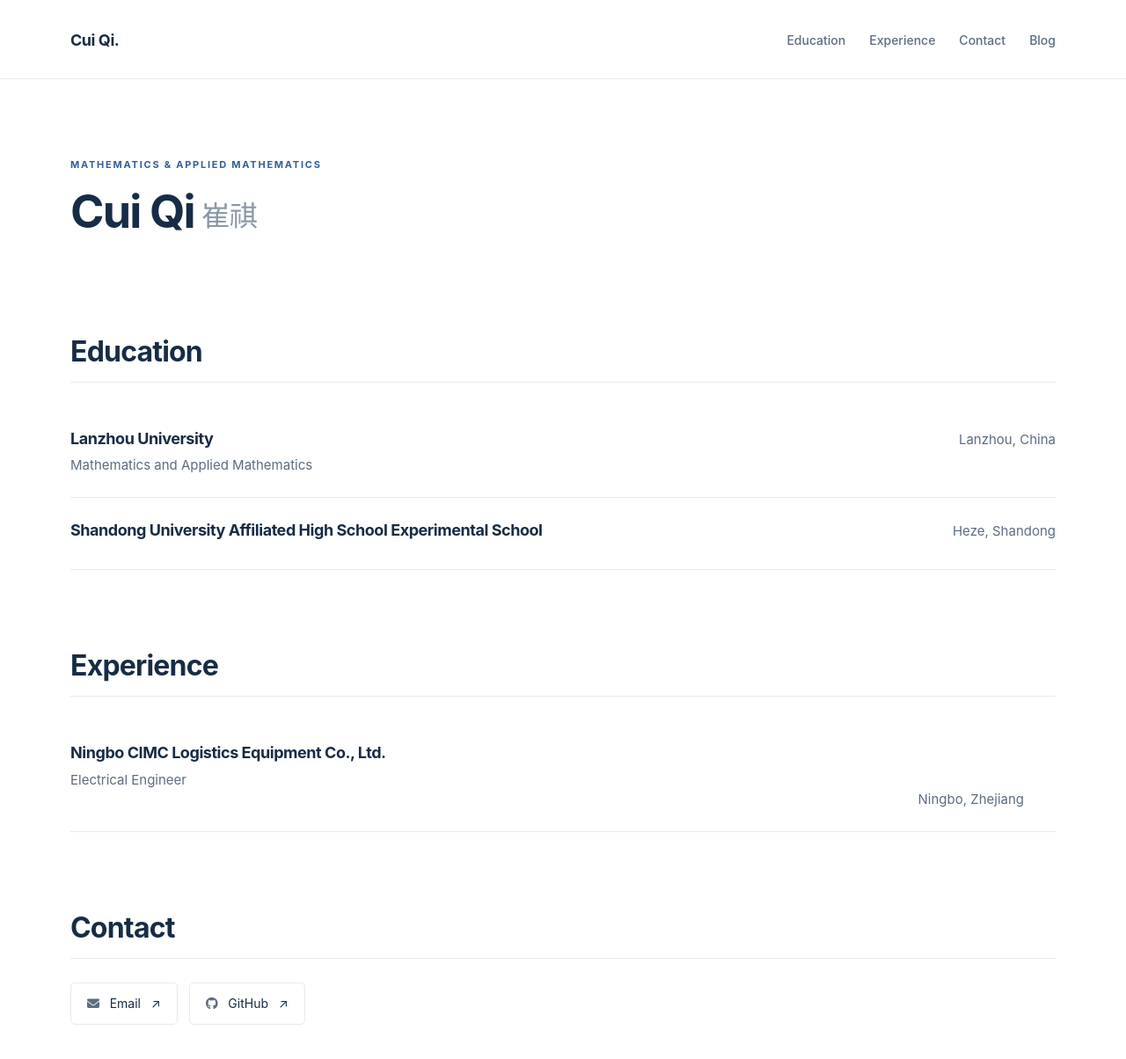
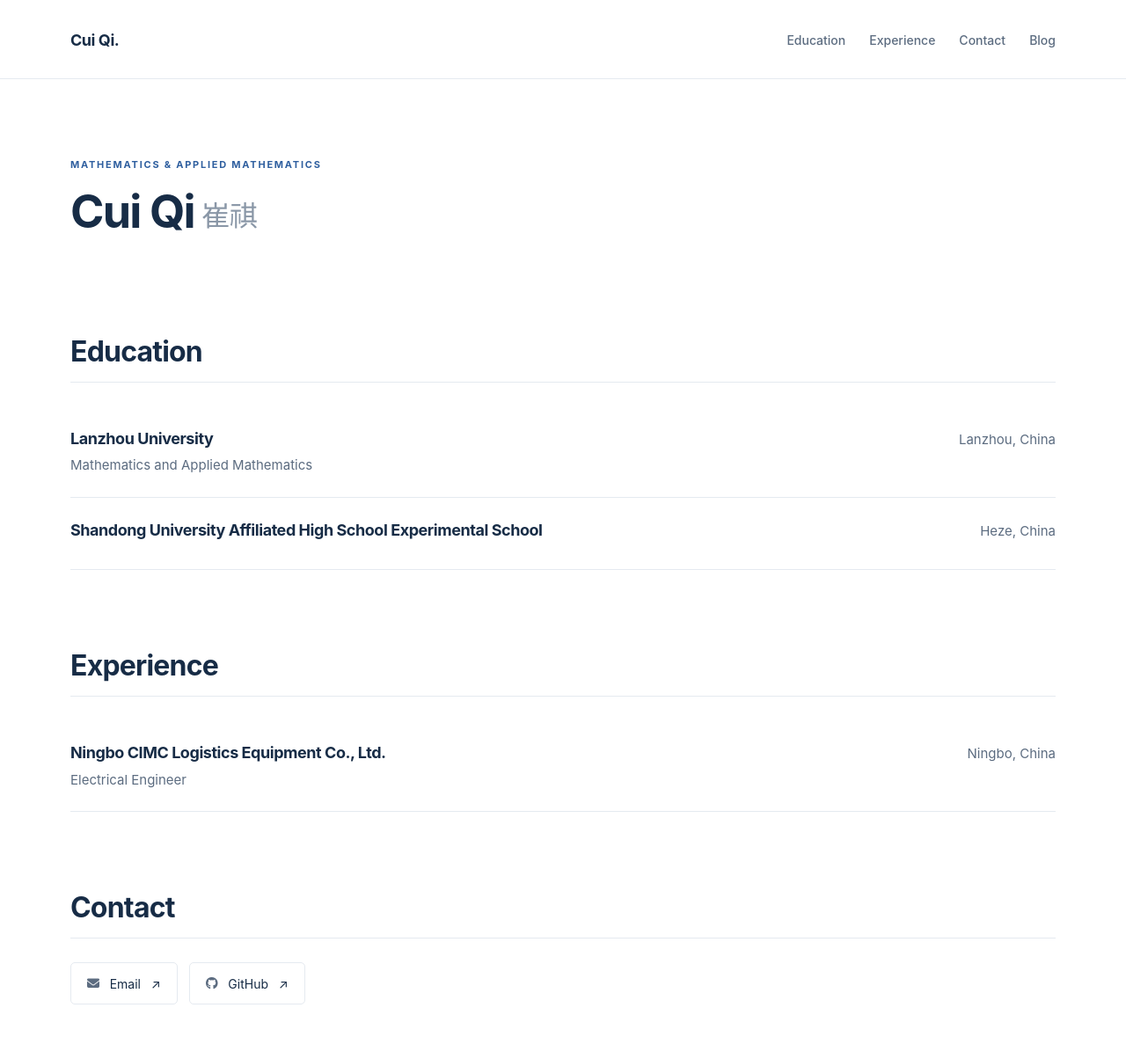
Before and after one commit to cuiqi1202/cuiqi1202.github.io, a Jekyll site: the page built from _pages/about.md, in a window 1280 px wide and 1273 px high. Shown: the top 1204 px of the window at 88% size. Built offline with Jekyll 4.4.1, drawn with Linux system fonts in a browser that asks for light colours; a style sheet for code colours, icons or effects is not loaded.

Commit message:
Standardize profile locations

```diff
--- a/_includes/head/custom.html
+++ b/_includes/head/custom.html
@@ -18,6 +18,6 @@
 <link rel="shortcut icon" href="{{ base_path }}/images/favicon.ico?v=1"/>
 <meta name="theme-color" content="#f7f2e8"/>
 
-<link rel="stylesheet" href="{{ base_path }}/assets/css/custom.css?v=8">
+<link rel="stylesheet" href="{{ base_path }}/assets/css/custom.css?v=9">
 
 <!-- end custom head snippets -->
--- a/_pages/about.md
+++ b/_pages/about.md
@@ -28,7 +28,7 @@ redirect_from:
         <div>
           <h3>Shandong University Affiliated High School Experimental School</h3>
         </div>
-        <p class="profile-row__meta">Heze, Shandong</p>
+        <p class="profile-row__meta">Heze, China</p>
       </article>
     </div>
   </section>
@@ -40,8 +40,8 @@ redirect_from:
         <div>
           <h3>Ningbo CIMC Logistics Equipment Co., Ltd.</h3>
           <p>Electrical Engineer</p>
-        <p class="profile-row__meta">Ningbo, Zhejiang</p>
         </div>
+        <p class="profile-row__meta">Ningbo, China</p>
       </article>
     </div>
   </section>
```
